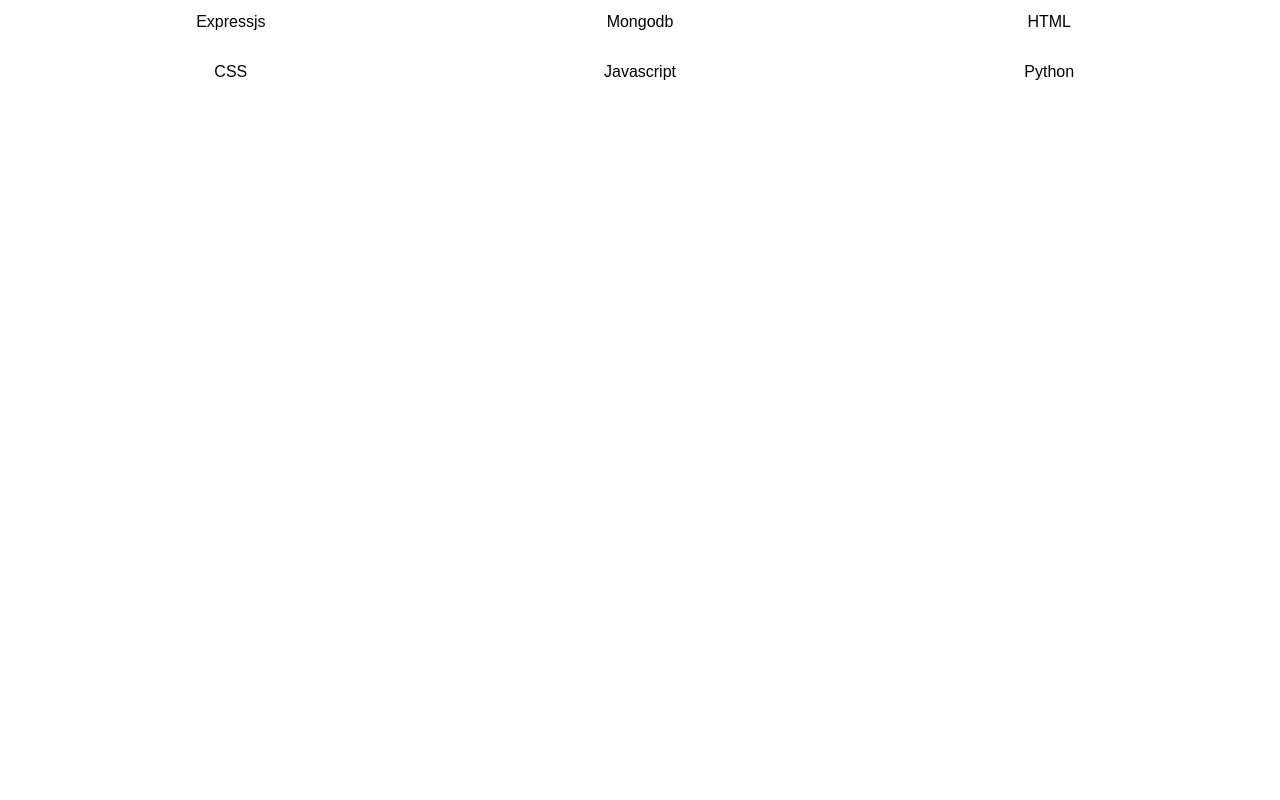
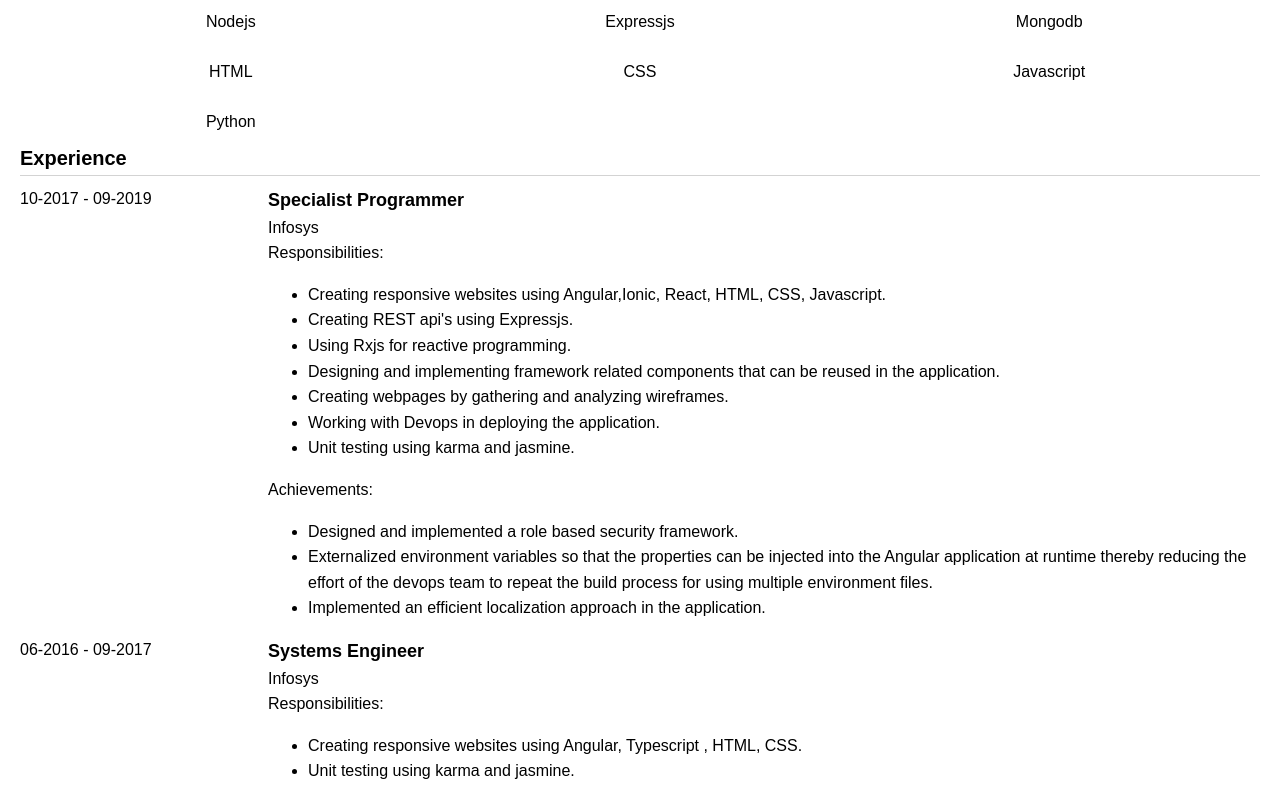
Before and after one commit to arifeeen/react-portfolio, a React app: page / in a window 1280 px wide. Shown: the part 447-1247 px from the top of the page. Before the commit the page ends 800 px from the top, so only its background shows below. Built offline with nearby package versions, Linux system fonts and the light colour scheme.

Commit message:
added experiecne

```diff
--- a/src/App.js
+++ b/src/App.js
@@ -2,6 +2,7 @@
 import Intro from './intro/Intro';
 import Overall from './overall/Overall';
 import Tech from './tech-stack/Tech';
+import Experience from './experience/Experience';
 
 class App extends Component {
   render() {
@@ -13,6 +14,7 @@
       <Intro></Intro>
       <Overall></Overall>
       <Tech></Tech>
+      <Experience></Experience>
       </Fragment>
 
     );
--- /dev/null
+++ b/src/experience/Experience.js
@@ -0,0 +1,98 @@
+import React, { Fragment } from 'react';
+import classes from './experience.css';
+
+const Experience = () => {
+    return (
+        <Fragment>
+            <div className={classes.experience}>
+                Experience
+            </div>
+            <div className={classes.grid}>
+                <div>
+                    10-2017 - 09-2019
+                </div>
+
+                <div>
+                    <div className={classes.title}>
+                        Specialist Programmer
+                    </div>
+                    <div>
+                        Infosys
+                    </div>
+                    <div>
+                        Responsibilities:
+                    </div>
+                    <div>
+                        <ul>
+                            <li>
+                                Creating responsive websites using Angular,Ionic, React, HTML, CSS, Javascript.
+                          </li>
+                            <li>
+                                Creating REST api's using Expressjs.
+                          </li>
+                            <li>
+                                Using Rxjs for reactive programming.
+                          </li>
+                            <li>
+                                Designing and implementing framework related components that can be reused in the application.
+                          </li>
+                            <li>
+                                Creating webpages by gathering and analyzing wireframes.
+                          </li>
+                            <li>
+                                Working with Devops in deploying the application.
+                          </li>
+                            <li>
+                                Unit testing using karma and jasmine.
+                          </li>
+                        </ul>
+                    </div>
+                    <div>
+                        Achievements:
+                    </div>
+                    <div>
+                        <ul>
+                            <li>
+                                Designed and implemented a role based security framework.
+                            </li>
+                            <li>
+                                Externalized environment variables so that the properties can be injected into the Angular application at runtime thereby reducing the effort of the devops team to repeat the build process for using multiple environment files.
+                            </li>
+                            <li>
+                                Implemented an efficient localization approach in the application.
+                            </li>
+                        </ul>
+                    </div>
+
+                </div>
+                <div>
+                    06-2016 - 09-2017
+                </div>
+                <div>
+                    <div className={classes.title}>
+                        Systems Engineer
+                    </div>
+                    <div>
+                        Infosys
+                    </div>
+                    <div>
+                        Responsibilities:
+                    </div>
+                    <div>
+                        <ul>
+                            <li>
+                                Creating responsive websites using Angular, Typescript , HTML, CSS.
+                            </li>
+                            <li>
+                                Unit testing using karma and jasmine.
+                            </li>
+                        </ul>
+                    </div>
+                </div>
+
+            </div>
+        </Fragment>
+    )
+}
+
+export default Experience;
--- /dev/null
+++ b/src/experience/experience.css
@@ -0,0 +1,33 @@
+.experience {
+    font-weight: bold;
+    font-size: 20px;
+    margin-left: 20px;
+    margin-right:20px;
+    padding-bottom: 5px;
+    border-bottom: 1px solid lightgray;
+    text-align: center;
+}
+
+.grid {
+    display: grid;
+    grid-template-columns: 90%;
+    margin-left: 20px;
+    margin-right:20px;
+    margin-top:10px;
+    line-height: 1.6;;
+}
+
+.title {
+    font-weight: bold;
+    font-size: 18px;
+}
+
+
+@media (min-width: 480px) {
+    .experience{
+        text-align:left
+    }
+    .grid {
+        grid-template-columns: 20% 80%;
+    }
+}
--- a/src/tech-stack/Tech.js
+++ b/src/tech-stack/Tech.js
@@ -10,6 +10,9 @@
           <div className={classes.grid}>
             <p>
             Angular 2/4/5/6
+            </p>
+            <p>
+              Ionic
             </p>
             <p>
             Reactjs
```
